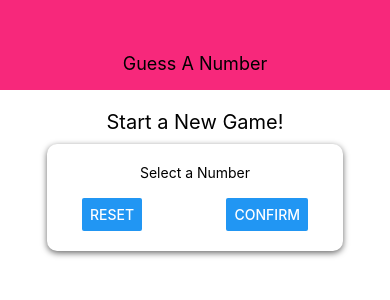
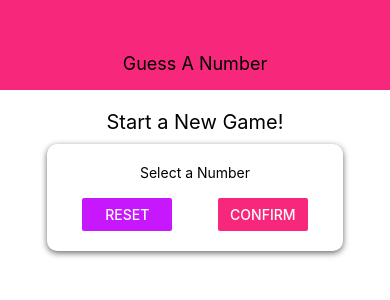
Before and after one commit to othman-19/Guees-the-number-react-native, a React Native app: screen / in a window 390 px wide. Shown: the top 300 px of the page. Built offline with nearby package versions, Linux system fonts and the light colour scheme.

Commit message:
styling StartGameScreen component buttons

```diff
--- a/screens/StartGameScreen.js
+++ b/screens/StartGameScreen.js
@@ -18,8 +18,8 @@ const StartGameScreen = () => (
       <Text>Select a Number</Text>
       <TextInput />
       <View style={styles.buttonContainer}>
-        <Button title="Reset" />
-        <Button title="Confirm" />
+        <View style={styles.button}><Button title="Reset" color="#c717fc" /></View>
+        <View style={styles.button}><Button title="Confirm" color="#f7287b" /></View>
       </View>
     </Card>
 
@@ -47,6 +47,9 @@ const styles = StyleSheet.create({
     justifyContent: 'space-between',
     paddingHorizontal: 15,
   },
+  button: {
+    width: '40%',
+  },
 });
 
 export default StartGameScreen;
```
